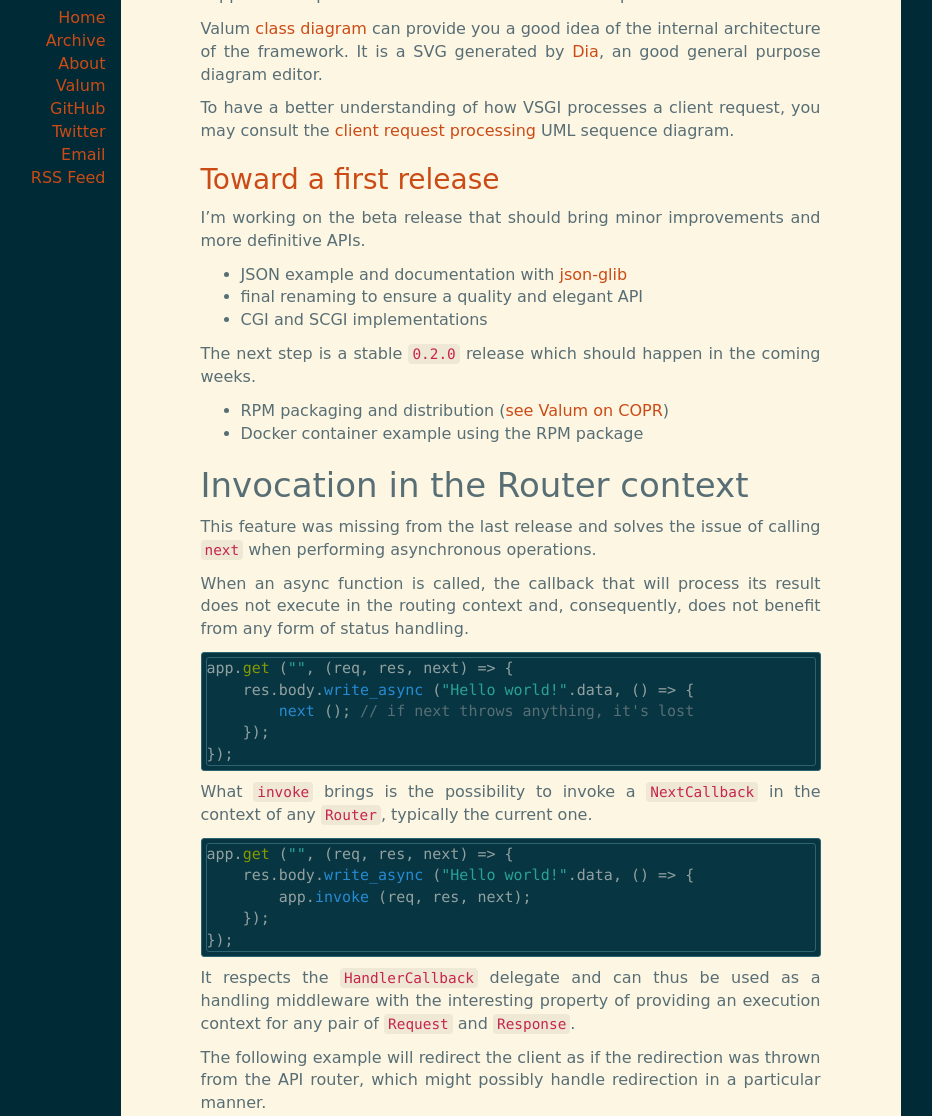
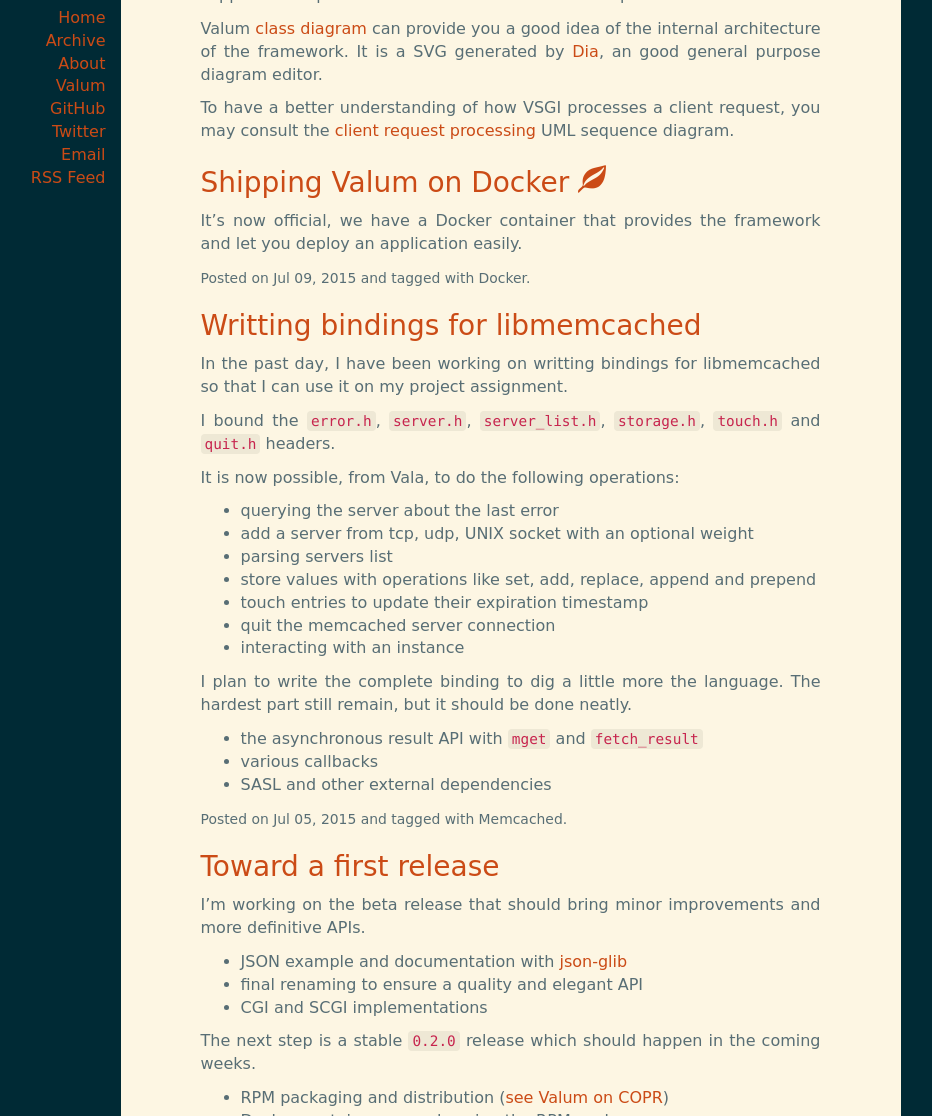
Before and after one commit to arteymix/arteymix.github.io, a Jekyll site: the page built from valum/index.md, in a window 1280 px wide and 1400 px high, cut to the strip 284-1400 px from the top of the window. Shown: the whole strip, without its empty margins (227-1159 px from the left). Built offline with Jekyll 4.4.1, drawn with Linux system fonts in a browser that asks for light colours; some web fonts are replaced; Markdown is read by kramdown in place of the engine named in the settings; comment, search, counter and statistics services are not loaded.

Commit message:
Posts about libmemcached bindings and Docker deployment.

```diff
--- a/_config.yml
+++ b/_config.yml
@@ -7,6 +7,9 @@
 paginate: 10
 highlight: true
 highlighter: pygments
-markdown: redcarpet
+markdown: kramdown
+
+kramdown:
+    input: GFM
 
 exclude: ['README.md', 'Gemfile.lock', 'Gemfile', 'Rakefile', 'Makefile']
--- /dev/null
+++ b/valum/_posts/2015-07-05-writting-bindings-for-libmemcached.md
@@ -0,0 +1,29 @@
+---
+layout: post
+title: Writting bindings for libmemcached
+tags: Memcached
+---
+
+In the past day, I have been working on writting bindings for
+libmemcached so that I can use it on my project assignment.
+
+I bound the `error.h`, `server.h`, `server_list.h`, `storage.h`, `touch.h` and
+`quit.h` headers.
+
+It is now possible, from Vala, to do the following operations:
+
+ - querying the server about the last error
+ - add a server from tcp, udp, UNIX socket with an optional weight
+ - parsing servers list
+ - store values with operations like set, add, replace, append and
+   prepend
+ - touch entries to update their expiration timestamp
+ - quit the memcached server connection
+ - interacting with an instance
+
+I plan to write the complete binding to dig a little more the language. The
+hardest part still remain, but it should be done neatly.
+
+ - the asynchronous result API with `mget` and `fetch_result`
+ - various callbacks
+ - SASL and other external dependencies
--- /dev/null
+++ b/valum/_posts/2015-07-09-shipping-valum-on-docker.md
@@ -0,0 +1,9 @@
+---
+layout: post
+title: Shipping Valum on Docker
+external-url: https://registry.hub.docker.com/u/valum/valum/
+tags: Docker
+---
+
+It's now official, we have a Docker container that provides the
+framework and let you deploy an application easily.
```
